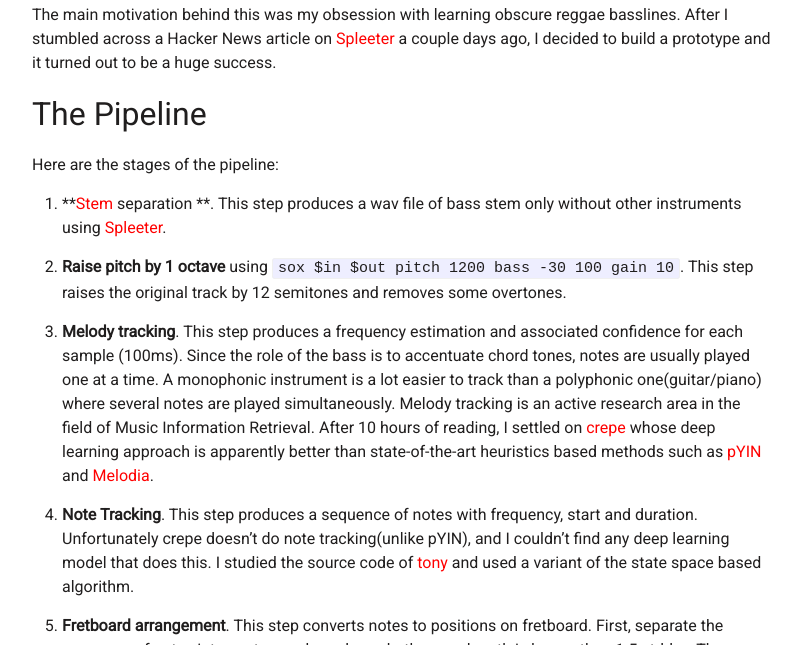
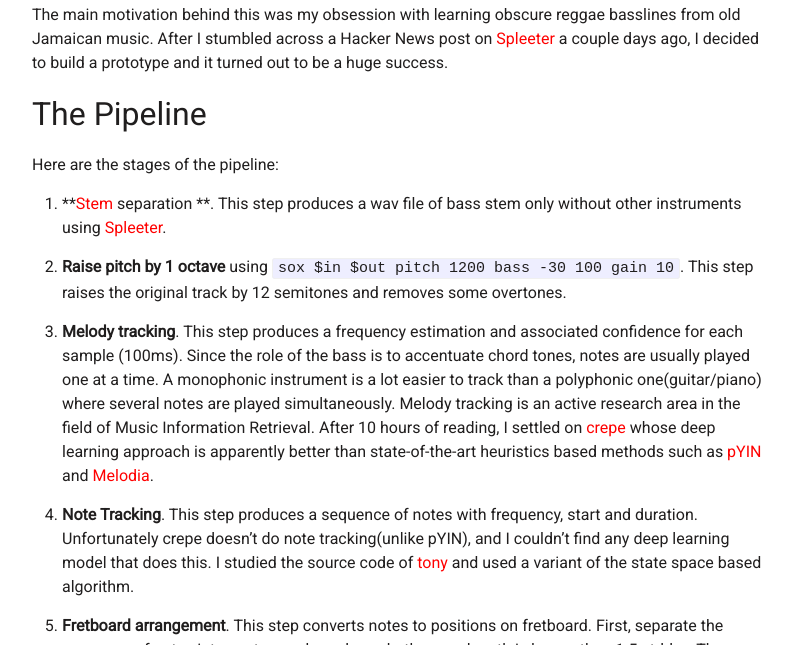
Before and after one commit to 0b01/rickyhan.com, a Jekyll site: the page built from _posts/2020-05-23-algorithm-for-fretboard-arrangement.md, in a window 1280 px wide and 900 px high, scrolled down 778 px, cut to the strip 255-900 px from the top of the window. Shown: the whole strip, without its empty margins (238-1039 px from the left). Built offline with Jekyll 4.4.1, drawn with Linux system fonts in a browser that asks for light colours.

Commit message:
add music

```diff
--- a/_posts/2020-05-23-algorithm-for-fretboard-arrangement.md
+++ b/_posts/2020-05-23-algorithm-for-fretboard-arrangement.md
@@ -9,11 +9,11 @@
 
 Over the past weekend, I hacked together a pipeline to automatically transcribe bass tab from any song. It consists of two neural networks and some heuristics based algorithms. Here is the algorithm in action:
 
-<iframe width="560" height="315" src="https://www.youtube.com/embed/AEA_OZ8Lnjc" frameborder="0" allow="accelerometer; autoplay; encrypted-media; gyroscope; picture-in-picture" allowfullscreen></iframe>
+<iframe width="560" height="315" src="https://www.youtube.com/embed/2megT5UU-G0" frameborder="0" allow="accelerometer; autoplay; encrypted-media; gyroscope; picture-in-picture" allowfullscreen></iframe>
 
-<iframe width="560" height="315" src="https://www.youtube.com/embed/8D_wdDeXQBU" frameborder="0" allow="accelerometer; autoplay; encrypted-media; gyroscope; picture-in-picture" allowfullscreen></iframe>
+<iframe width="560" height="315" src="https://www.youtube.com/embed/_OeHVuvUeE8" frameborder="0" allow="accelerometer; autoplay; encrypted-media; gyroscope; picture-in-picture" allowfullscreen></iframe>
 
-The main motivation behind this was my obsession with learning obscure reggae basslines. After I stumbled across a Hacker News article on [Spleeter](https://news.ycombinator.com/item?id=23228539) a couple days ago, I decided to build a prototype and it turned out to be a huge success.
+The main motivation behind this was my obsession with learning obscure reggae basslines from old Jamaican music. After I stumbled across a Hacker News post on [Spleeter](https://news.ycombinator.com/item?id=23228539) a couple days ago, I decided to build a prototype and it turned out to be a huge success.
 
 ## The Pipeline
 
```
